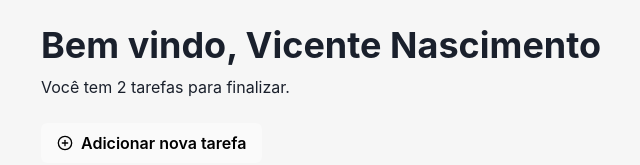
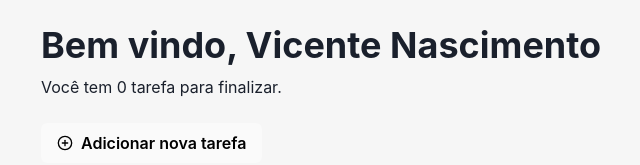
Before and after one commit to Vicenteefenequis/app-task-organizer, a React (Create React App) app: page / in a window 1280 px wide. Shown: the top 165 px of the page, without its empty margins (103-743 px from the left). Built offline with nearby package versions, Linux system fonts and the light colour scheme; no server answers.

Commit message:
feat: create length todo finished task

```diff
--- a/src/api/requester.ts
+++ b/src/api/requester.ts
@@ -29,7 +29,7 @@ export const request = (config?: AxiosRequestConfig, contentType?: string) => {
     async put<T>(uri: string, data: unknown): Promise<AxiosResponse<T>> {
       return await service.put<T>(uri, data);
     },
-    async patch<T>(uri: string, data: unknown): Promise<AxiosResponse<T>> {
+    async patch<T>(uri: string, data?: unknown): Promise<AxiosResponse<T>> {
       return await service.patch<T>(uri, data);
     },
     async delete<T>(uri: string): Promise<AxiosResponse<T>> {
--- a/src/containers/Task/index.tsx
+++ b/src/containers/Task/index.tsx
@@ -1,4 +1,4 @@
-import React, { useCallback } from 'react';
+import React, { useCallback, useMemo } from 'react';
 import { Header, ModalForm } from '#/components';
 import { Button, Container, useDisclosure } from '@chakra-ui/react';
 import { FiPlusCircle } from 'react-icons/fi';
@@ -21,9 +21,14 @@ function Task() {
     [mutateTask, onClose]
   );
 
+  const quantityTasksToCompleted = useMemo(
+    () => tasks?.items.filter((task) => !task.is_completed).length || 0,
+    [tasks?.items]
+  );
+
   return (
     <Container maxW="container.lg" bg="gray.400" mt={'24px'}>
-      <Header name="Vicente Nascimento" tasks={2} />
+      <Header name="Vicente Nascimento" tasks={quantityTasksToCompleted} />
       <Button
         colorScheme="whiteAlpha"
         leftIcon={<FiPlusCircle />}
--- a/src/services/getTasks.ts
+++ b/src/services/getTasks.ts
@@ -3,7 +3,7 @@ import { Task } from '#/models/task';
 
 export const getTasks = async (): Promise<Task.List> => {
   const { data } = await request().get<Task.List>(
-    '/tasks?sort=createdAt&dir=desc'
+    '/tasks?sort=createdAt&dir=desc&perPage=30'
   );
   return data;
 };
```
